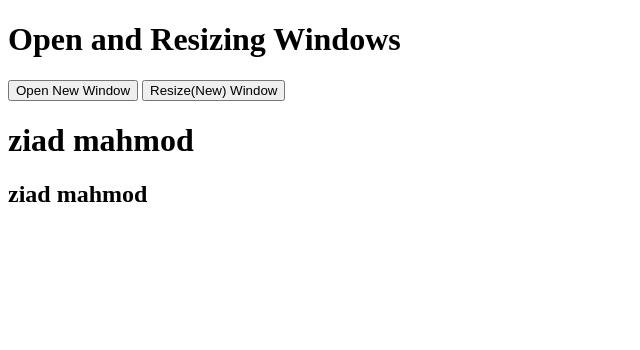
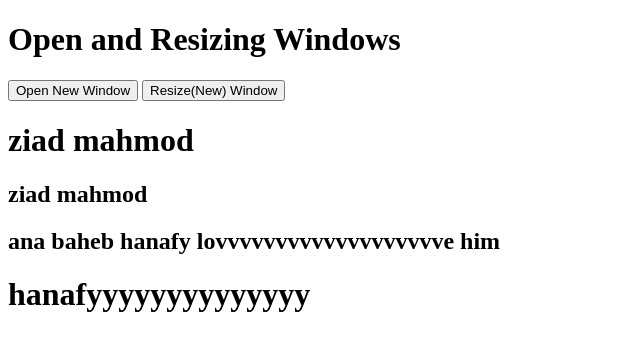
Before and after one commit to zuz12345/test1, a plain HTML site: page index.html in a window 1280 px wide. Shown: the whole page, without its empty margins (0-640 px from the left). Drawn offline with Linux system fonts and the light colour scheme.

Commit message:
modified in html files

```diff
--- a/index.html
+++ b/index.html
@@ -18,6 +18,8 @@ function openWin() {
 myWindow.resizeTo(300,300);">
 <h1>ziad mahmod</h1>
 <h2>ziad mahmod</h2>
+<h2>ana baheb hanafy lovvvvvvvvvvvvvvvvvvve him</h2>
+<h1>hanafyyyyyyyyyyyyyy</h1>
 </form>
 </body>
 </html>
```
